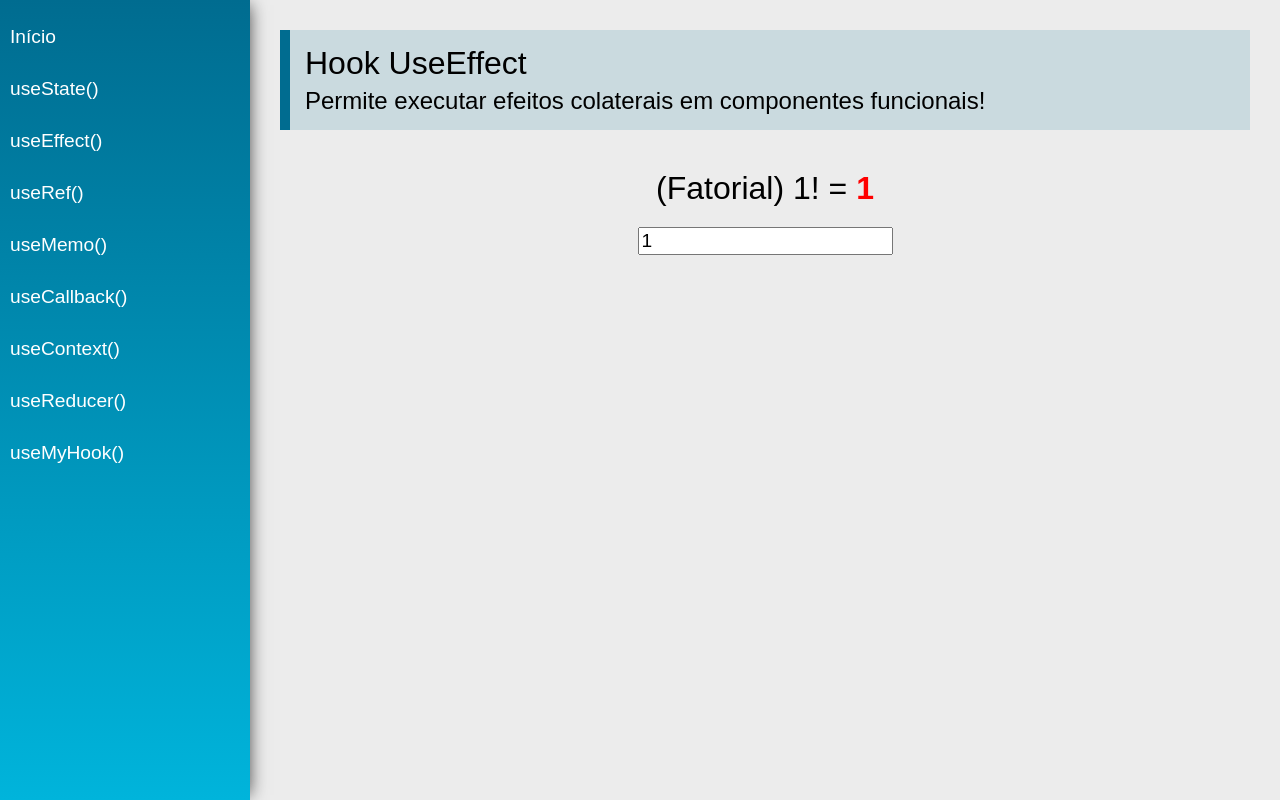
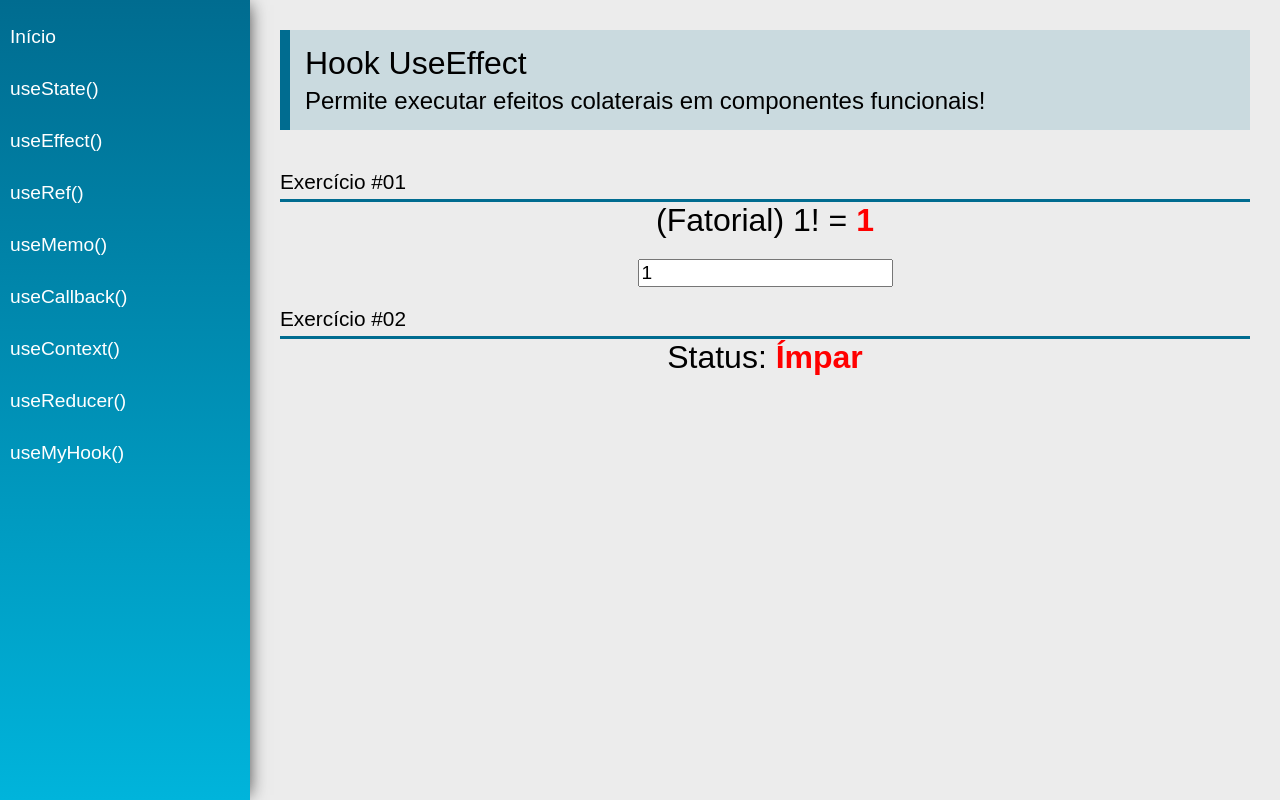
Before and after one commit to celsovit/react-hooks, a React (Create React App) app: page /useEffect in a window 1280 px wide. Built offline with nearby package versions, Linux system fonts and the light colour scheme.

Commit message:
Par ou Ímpar utilizando UseEffect()

```diff
--- a/src/views/examples/UseEffect.jsx
+++ b/src/views/examples/UseEffect.jsx
@@ -1,11 +1,14 @@
 import { useEffect, useState } from 'react'
+
 import PageTitle from '../../components/layout/PageTitle'
+import SectionTitle from '../../components/layout/SectionTitle'
 
 const calculateFactorial = (n) => {
     const num = parseInt(n)
 
     if (num < 0)
-        throw new Error('Não existe fatorial de número negativo')
+        //throw new Error('Não existe fatorial de número negativo')
+        return -1
 
     if (num === 0 || num === 1)
         return 1
@@ -17,6 +20,7 @@
 
     const [ number, setNumber ] = useState(1)
     const [ factorial, setFactorial ] = useState(1)
+    const [ status, setStatus ] = useState('Par')
 
     useEffect(
         () => setFactorial(calculateFactorial(number)),
@@ -29,6 +33,11 @@
         }
     }, [factorial])
 
+    useEffect(
+        () => setStatus(number % 2 === 0 ? 'Par' : 'Ímpar'),
+        [number]
+    )
+
     return (
         <div className="UseEffect">
             <PageTitle
@@ -36,17 +45,25 @@
                 subtitle="Permite executar efeitos colaterais em componentes funcionais!"
             />
 
+            <SectionTitle title="Exercício #01" />
             <div className="center">
                 <div>
                     <span className="text">(Fatorial) { number }! = </span>
-                    <span className="text red">{ factorial }</span>
+                    <span className="text red">{ factorial < 0 ? 'Erro' : factorial }</span>
                 </div>
                 <input className='input'
-                    min={ 0 }
                     type="number"
                     value={ number }
                     onChange={(e) => setNumber(e.target.value)}
                 />
+            </div>
+
+            <SectionTitle title="Exercício #02" />
+            <div className="center">
+                <div>
+                    <span className="text">Status: </span>
+                    <span className="text red">{ status }</span>
+                </div>
             </div>
 
         </div>
```
